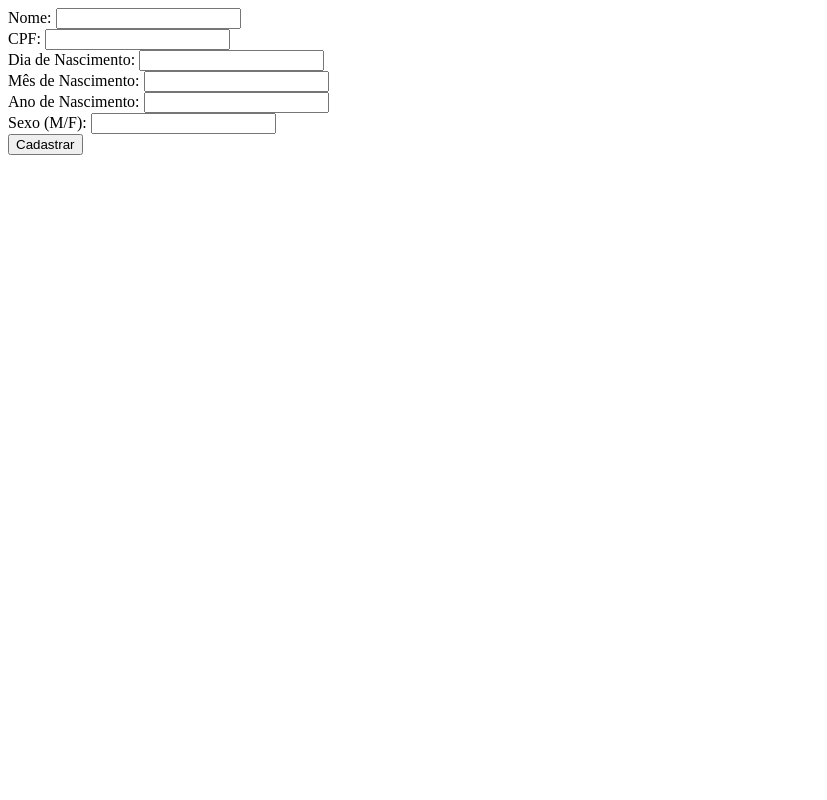
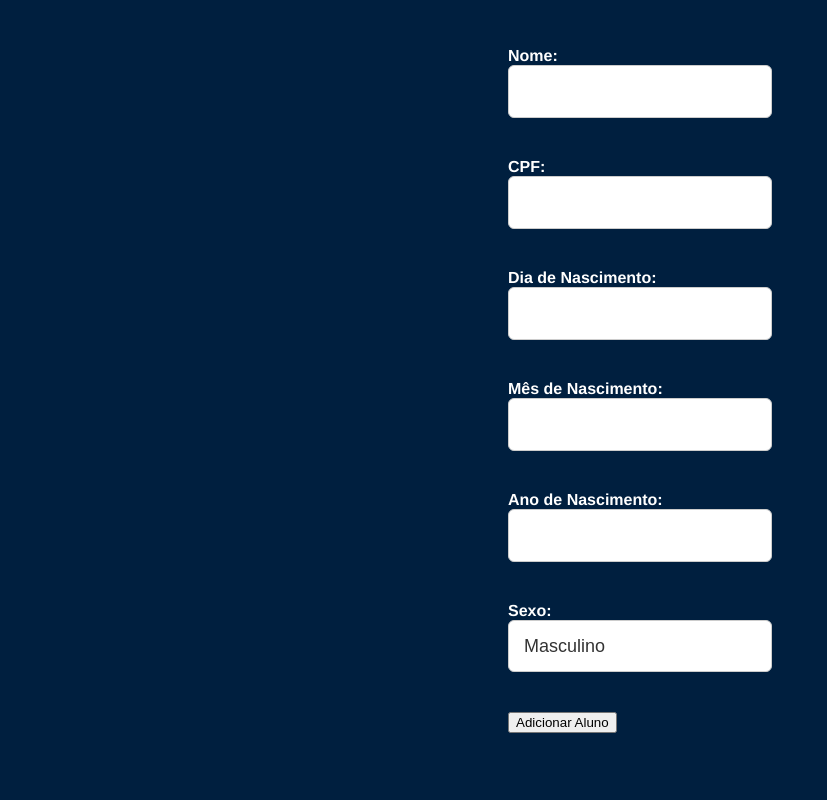
Before and after one commit to rickvelloso/Flask, a Flask app: page /alunos/create in a window 1280 px wide. Shown: the whole page, without its empty margins (0-827 px from the left). Run offline with Flask 3, Linux system fonts and the light colour scheme.

Commit message:
Atualizando

```diff
--- a/alunos.py
+++ b/alunos.py
@@ -76,8 +76,8 @@ def update(id):
         return render_template('alunos_update.html', aluno=aluno)
 
     elif request.method == 'POST':
-        novo_nome = request.form.get('nome')
-        novo_cpf = request.form.get('cpf')
+        novo_nome = request.form.get('novo_nome')
+        novo_cpf = request.form.get('novo_cpf')
         novo_dia_str = request.form.get('novo_dia')
         novo_mes_str = request.form.get('novo_mes')
         novo_ano_str = request.form.get('novo_ano')
@@ -95,16 +95,17 @@ def update(id):
             except ValueError:
                 return "Erro ao converter para int para novas informações de data de nascimento"
         else:
-            return "Um ou mais valores são None"
+            return "Um ou mais valores de data de nascimento são None"
 
         nova_data_nascimento = DataNascimento(dia=novo_dia,
                                               mes=novo_mes,
                                               ano=novo_ano)
 
-        if not verificar_nome(novo_nome) or not verificar_cpf_unico(
-            novo_cpf,
-            Aluno.query.filter(Aluno.id != id).all()):
-            return 'Erro ao atualizar aluno. Verifique os dados.'
+        if not verificar_nome(novo_nome):
+            return 'Erro: Nome inválido.'
+
+        if not verificar_cpf_unico(novo_cpf, Aluno.query.filter(Aluno.id != id).all()):
+            return 'Erro: CPF já cadastrado para outro aluno.'
 
         aluno.nome = novo_nome
         aluno.cpf = novo_cpf
@@ -116,6 +117,7 @@ def update(id):
         return redirect(url_for('alunos.recovery'))
 
     return 'Método não suportado.'
+
 
 
 
--- /dev/null
+++ b/static/create_styles.css
@@ -0,0 +1,86 @@
+body {
+    font-family: 'Helvetica', sans-serif;
+    background-color: #001f3f;
+    margin: 0;
+    padding: 0;
+    display: flex;
+    align-items: center;
+    justify-content: center;
+    min-height: 100vh;
+}
+
+.container {
+    width: 80%;
+    background-color: #001f3f;
+    padding: 40px;
+    border-radius: 8px;
+    box-shadow: 0 0 20px rgba(0, 0, 0, 0.2);
+    box-sizing: border-box;
+}
+
+h2 {
+    color: #fff;
+    text-align: center;
+    margin-bottom: 20px;
+}
+
+form {
+    display: grid;
+    gap: 20px;
+}
+
+.form-group {
+    margin-bottom: 20px;
+}
+
+label {
+    display: block;
+    font-weight: bold;
+    color: #fff;
+}
+
+input[type="text"],
+input[type="number"],
+select {
+    width: 100%;
+    padding: 15px;
+    box-sizing: border-box;
+    border: 1px solid #ccc;
+    border-radius: 6px;
+    font-size: 18px;
+    background-color: #fff;
+    color: #333;
+}
+
+select {
+    appearance: none;
+}
+
+button {
+    background-color: #4caf50;
+    color: #fff;
+    padding: 15px;
+    border: none;
+    border-radius: 6px;
+    font-size: 18px;
+    cursor: pointer;
+    transition: background-color 0.3s ease;
+    width: 100%;
+}
+
+button:hover {
+    background-color: #45a049;
+    animation: pulse 0.5s infinite;
+}
+
+@keyframes pulse {
+    0% {
+        transform: scale(1);
+    }
+    50% {
+        transform: scale(1.05);
+    }
+    100% {
+        transform: scale(1);
+    }
+}
--- a/templates/alunos_create.html
+++ b/templates/alunos_create.html
@@ -1,13 +1,54 @@
-<html>
-  <body>
-    <form method='post' action='/alunos/create'>
-      Nome: <input type="text" name="nome"><br>
-      CPF: <input type="text" name="cpf"><br>
-      Dia de Nascimento: <input type="number" name="dia"><br>
-      Mês de Nascimento: <input type="number" name="mes"><br>
-      Ano de Nascimento: <input type="number" name="ano"><br>
-      Sexo (M/F): <input type="text" name="sexo"><br>
-      <input type="submit" value="Cadastrar">
+
+<!DOCTYPE html>
+<html lang="en">
+<head>
+    <meta charset="UTF-8">
+    <meta name="viewport" content="width=device-width, initial-scale=1.0">
+    <link rel="stylesheet" href="{{ url_for('static', filename='create_styles.css') }}">
+    <title>Adicionar Aluno</title>
+</head>
+<body>
+
+<div class="form-container">
+    <form method='post' action="/alunos/create">
+        <div class="form-group">
+            <label for="nome">Nome:</label>
+            <input type="text" name="nome" required>
+        </div>
+
+        <div class="form-group">
+            <label for="cpf">CPF:</label>
+            <input type="text" name="cpf" required>
+        </div>
+
+        <div class="form-group">
+            <label for="dia">Dia de Nascimento:</label>
+            <input type="number" name="dia" required>
+        </div>
+
+        <div class="form-group">
+            <label for="mes">Mês de Nascimento:</label>
+            <input type="number" name="mes" required>
+        </div>
+
+        <div class="form-group">
+            <label for="ano">Ano de Nascimento:</label>
+            <input type="number" name="ano" required>
+        </div>
+
+        <div class="form-group">
+            <label for="sexo">Sexo:</label>
+            <select name="sexo" required>
+              <option value="M">Masculino</option>
+              <option value="F">Feminino</option>
+            </select>
+        </div>
+
+        <div class="form-group">
+            <input type="submit" value="Adicionar Aluno">
+        </div>
     </form>
-  </body>
+</div>
+
+</body>
 </html>
```
Also changed, not shown: static/recovery_list.css (added, +59 -0 lines), static/styles.css (+16 -11 lines), templates/alunos_recovery.html (+12 -1 lines), templates/alunos_update.html (+50 -10 lines), instance/meubanco.sqlite.
